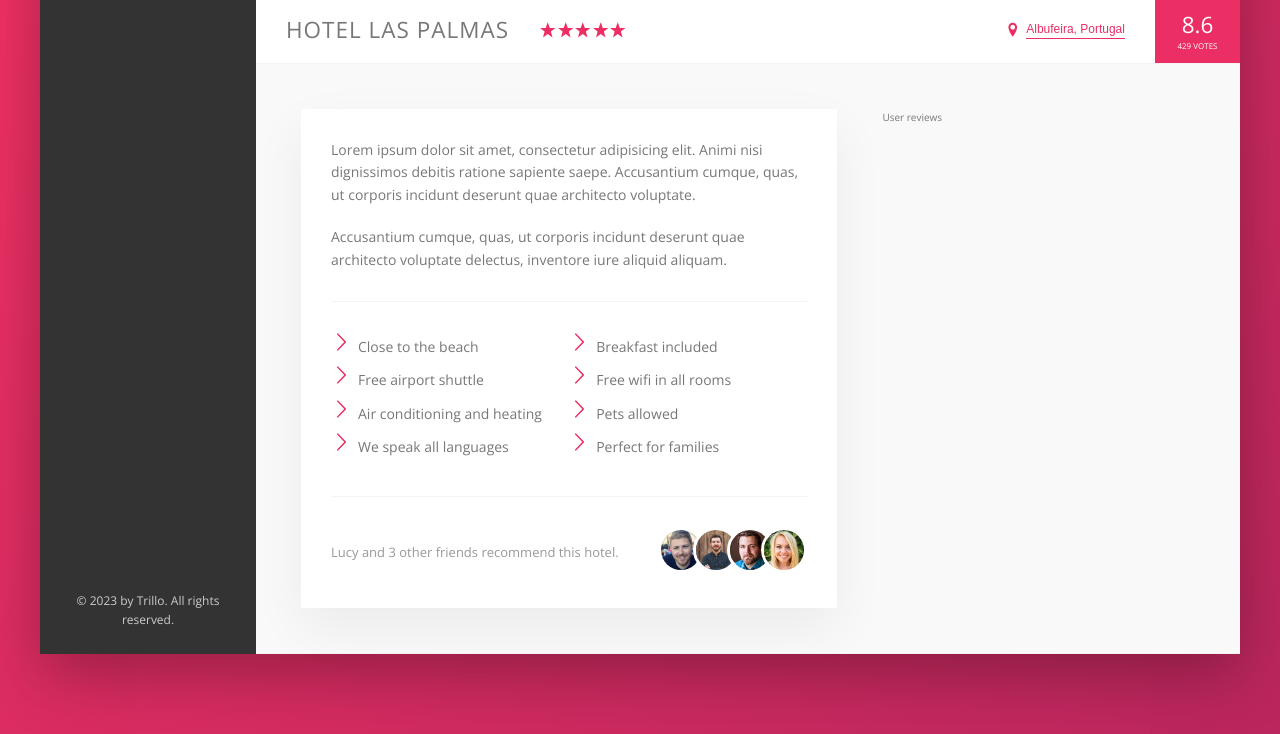
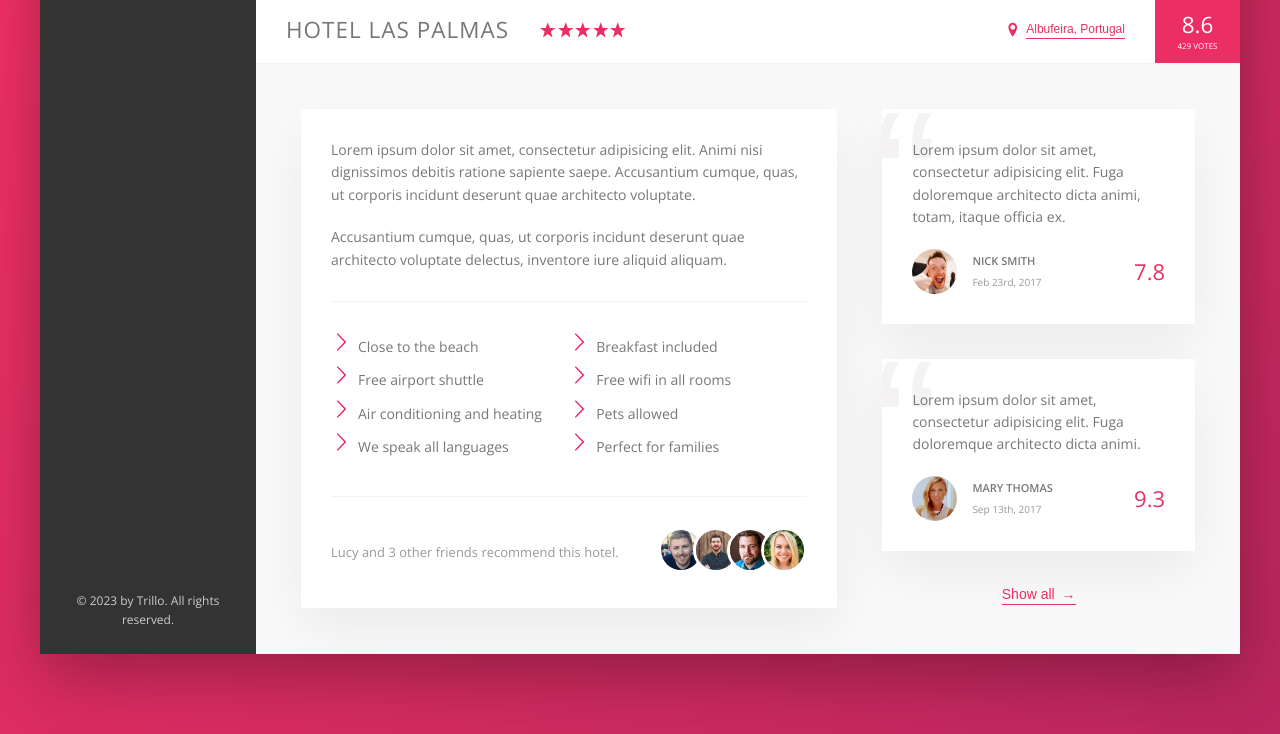
Before and after one commit to omergencoglu/trillo, a website: page index.html in a window 1280 px wide. Shown: the part 538-1272 px from the top of the page. Drawn offline with nearby package versions, Linux system fonts and the light colour scheme.

Commit message:
Add user reviews

```diff
--- a/index.html
+++ b/index.html
@@ -202,7 +202,45 @@
               </div>
             </div>
 
-            <div class="user-reviews">User reviews</div>
+            <div class="user-reviews">
+              <figure class="review">
+                <blockquote class="review__text">
+                  Lorem ipsum dolor sit amet, consectetur adipisicing elit. Fuga
+                  doloremque architecto dicta animi, totam, itaque officia ex.
+                </blockquote>
+                <figcaption class="review__user">
+                  <img
+                    src="img/user-1.jpg"
+                    alt="User 1"
+                    class="review__photo"
+                  />
+                  <div class="review__user-box">
+                    <p class="review__user-name">Nick Smith</p>
+                    <p class="review__user-date">Feb 23rd, 2017</p>
+                  </div>
+                  <div class="review__rating">7.8</div>
+                </figcaption>
+              </figure>
+              <figure class="review">
+                <blockquote class="review__text">
+                  Lorem ipsum dolor sit amet, consectetur adipisicing elit. Fuga
+                  doloremque architecto dicta animi.
+                </blockquote>
+                <figcaption class="review__user">
+                  <img
+                    src="img/user-2.jpg"
+                    alt="User 2"
+                    class="review__photo"
+                  />
+                  <div class="review__user-box">
+                    <p class="review__user-name">Mary Thomas</p>
+                    <p class="review__user-date">Sep 13th, 2017</p>
+                  </div>
+                  <div class="review__rating">9.3</div>
+                </figcaption>
+              </figure>
+              <button class="btn-inline">Show all <span>&rarr;</span></button>
+            </div>
           </div>
         </main>
       </div>
--- a/sass/_components.scss
+++ b/sass/_components.scss
@@ -266,8 +266,17 @@
   cursor: pointer;
   transition: all 0.2s;
 
+  & span {
+    margin-left: 3px;
+    transition: margin-left 0.2s;
+  }
+
   &:hover {
     color: var(--color-grey-dark-1);
+
+    span {
+      margin-left: 8px;
+    }
   }
 
   &:focus {
@@ -299,7 +308,7 @@
   margin-bottom: 2rem;
 }
 
-/// /////////////////////////////////////
+////////////////////////////////////////
 /// List
 .list {
   list-style: none;
@@ -336,7 +345,7 @@
   }
 }
 
-/// /// /////////////////////////////////////
+///////////////////////////////////////////
 /// Recommend
 .recommend {
   font-size: 1.3rem;
@@ -364,3 +373,66 @@
     }
   }
 }
+
+///////////////////////////////////////////
+/// Reviews
+.review {
+  background-color: #fff;
+  box-shadow: var(--shadow-light);
+  padding: 3rem;
+  margin-bottom: 3.5rem;
+  position: relative;
+  overflow: hidden;
+
+  &__text {
+    margin-bottom: 2rem;
+    z-index: 10;
+    position: relative;
+  }
+
+  &__user {
+    display: flex;
+    align-items: center;
+  }
+
+  &__photo {
+    height: 4.5rem;
+    width: 4.5rem;
+    border-radius: 50%;
+    margin-right: 1.5rem;
+  }
+
+  &__user-box {
+    margin-right: auto;
+  }
+
+  &__user-name {
+    font-size: 1.1rem;
+    font-weight: 600;
+    text-transform: uppercase;
+    margin-bottom: 0.4rem;
+  }
+
+  &__user-date {
+    font-size: 1rem;
+    color: var(--color-grey-dark-3);
+  }
+
+  &__rating {
+    color: var(--color-primary);
+    font-size: 2.2rem;
+    font-weight: 300;
+  }
+
+  &::before {
+    content: "\201C";
+    position: absolute;
+    top: -2.75rem;
+    left: -1rem;
+    line-height: 1;
+    font-size: 20rem;
+    color: var(--color-grey-light-2);
+    font-family: sans-serif;
+    z-index: 1;
+  }
+}
--- a/sass/_layout.scss
+++ b/sass/_layout.scss
@@ -37,6 +37,7 @@
 }
 
 .detail {
+  font-size: 1.4rem;
   display: flex;
   padding: 4.5rem;
   background-color: var(--color-grey-light-1);
@@ -44,7 +45,6 @@
 }
 
 .description {
-  font-size: 1.4rem;
   background-color: #fff;
   box-shadow: var(--shadow-light);
   padding: 3rem;
@@ -54,4 +54,8 @@
 
 .user-reviews {
   flex: 1;
+
+  display: flex;
+  flex-direction: column;
+  align-items: center;
 }
```
Also changed, not shown: img/text.txt (deleted, +0 -17 lines), css/style.css.
